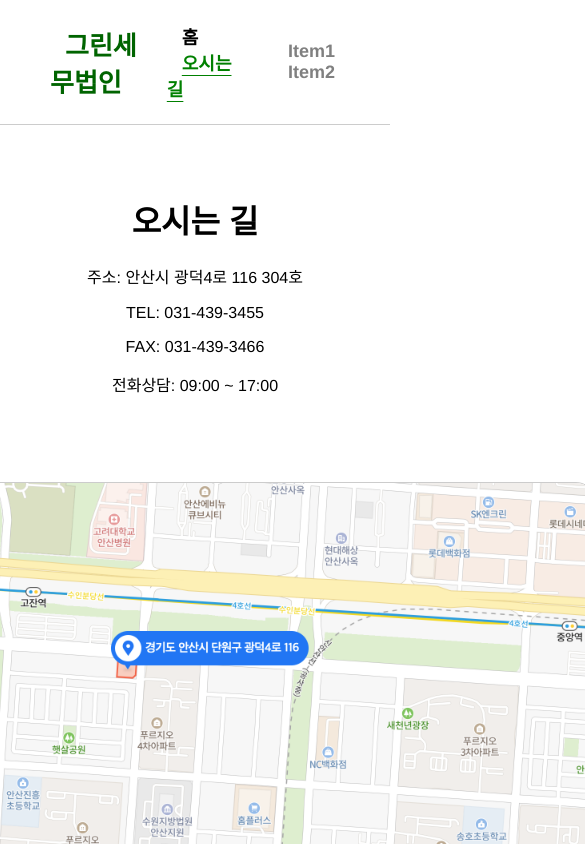
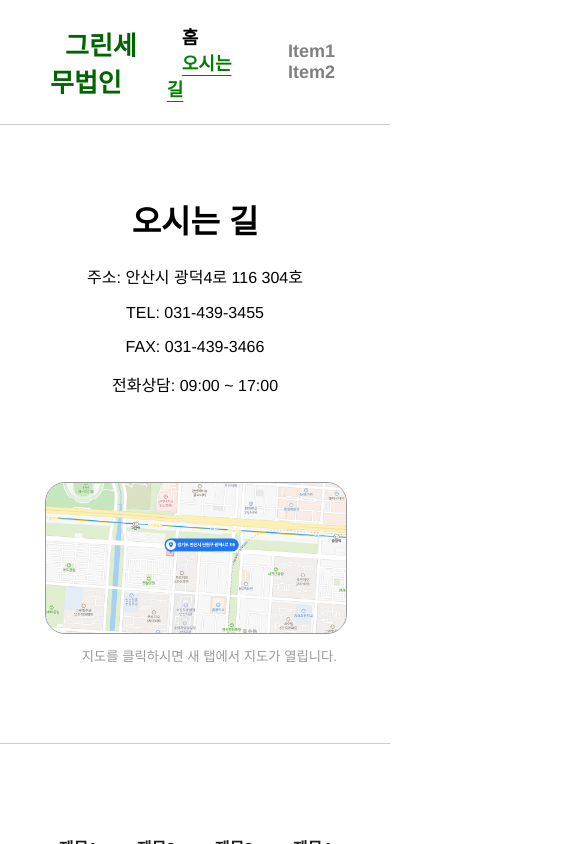
Before and after one commit to hungikim/accounting-agency-website, a React (Vite) app: page /office in a window 390 px wide. Shown: the top 844 px of the page, 585 px wide, since content can reach past the window. Built offline with nearby package versions, Linux system fonts and the light colour scheme.

Commit message:
responsive size for map image

```diff
--- a/src/Footer.css
+++ b/src/Footer.css
@@ -8,7 +8,7 @@
 
 .footer-container {
     display:flex;
-    flex-basis: 60%;
+    flex-basis: 80%;
     align-items: flex-start;
     justify-content: space-around;
     line-height: 1.8em;
--- a/src/Home.css
+++ b/src/Home.css
@@ -3,7 +3,7 @@
     flex-direction: column;
     align-items: center;
     justify-content: center;
-    margin: 50px 10px;
+    margin: 50px;
     gap: 50px;
 }
 
@@ -12,11 +12,11 @@
 }
 
 .content {
-    border: solid 1px #CCCCCC;
+    border: solid 1px #999999;
     border-radius: 20px;
+    padding: 50px;
+    width: clamp(100px, 100%, 800px);
 
-    width: 800px;
-    padding: 50px;
 }
 
 .content-image {
--- a/src/Navbar.jsx
+++ b/src/Navbar.jsx
@@ -1,10 +1,15 @@
 import './Navbar.css'
 import { NavLink } from 'react-router-dom'
+import { useEffect } from 'react'
 
 export default function Navbar(){
+    const navScrollToTop = e => {
+        console.log('listener')
+        if (e.target.matches('.Navbar a')) window.scrollTo(0,0)
+    }
     return (
         <header>
-            <nav className='Navbar'>
+            <nav className='Navbar' onClick={navScrollToTop}>
                 <div className='logo'>
                     <NavLink to='/'>그린세무법인</NavLink>
                 </div>
--- a/src/Office.css
+++ b/src/Office.css
@@ -11,16 +11,19 @@
     text-align: center;
 }
 
+.map-container {
+    width: clamp(300px, 100%, 800px);
+}
 .map-image {
     border-radius: 20px;
-    border: solid 1px #CCCCCC;
-    width: 800px;
-    flex-basis: 400px;
+    border: solid 1px #999999;
     cursor: pointer;
+    width: 100%;
 }
 
 .map-comment {
     margin: 0.5rem;
     text-align: right;
-    color: gray;
+    color: #999999;
+    font-size: smaller;
 }
--- a/src/Office.jsx
+++ b/src/Office.jsx
@@ -12,7 +12,7 @@ export default function Office(){
                 <p>전화상담: 09:00 ~ 17:00</p>
             </div>
             <div className='map-container'>
-            <img className='map-image' onClick={ () => window.open('https://naver.me/Gd1uu2DP','_blank') } src={greenLocation} alt='그린세무법인 위치' width='800px' height='400px' />
+                <img className='map-image' onClick={ () => window.open('https://naver.me/Gd1uu2DP','_blank') } src={greenLocation} alt='그린세무법인 위치' />
                 <p className='map-comment'>지도를 클릭하시면 새 탭에서 지도가 열립니다.</p>
             </div>
         </div>
```
